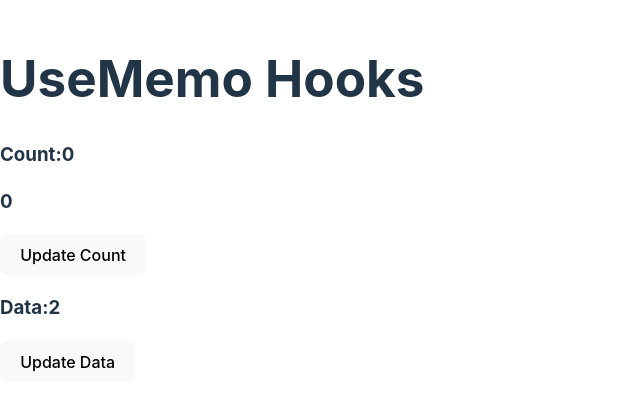
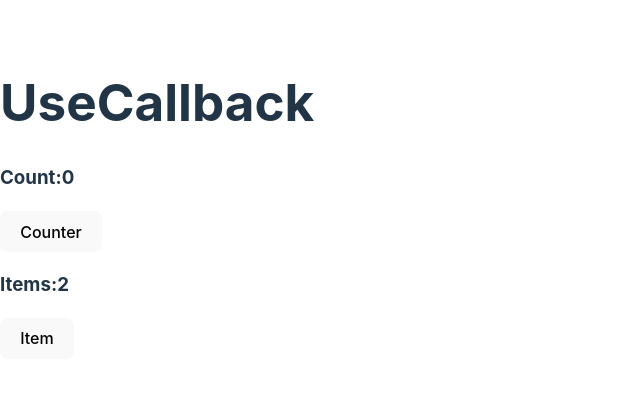
Before and after one commit to Rajasva-Raj-CODE/React.JS-, a React (Vite) app in the folder FunctionBasedComponents/: page / in a window 1280 px wide. Shown: the part 201-612 px from the top of the page, without its empty margins (0-640 px from the left). Built offline with nearby package versions, Linux system fonts and the light colour scheme.

Commit message:
useCallbackHook done

```diff
--- a/FunctionBasedComponents/src/App.jsx
+++ b/FunctionBasedComponents/src/App.jsx
@@ -4,6 +4,7 @@ import { useState } from "react";
 import UseEffectWithConditions from "./Components/UseEffects/UseEffectWithConditions";
 import Pure from "./Components/PureComponents/Pure";
 import UseMemo from "./Components/UseMemoHook/UseMemo";
+import UseCallback from "./Components/UseCallbackHook/UseCallback";
 const App = () => {
   // const [count,setCount] = useState(0)
   // const [age, setAge] = useState(20);
@@ -17,7 +18,8 @@ const App = () => {
       <button onClick={() => setAge(age + 1)}>Update Age</button>
       <button onClick={() => setCount(count + 1)}>Update Count</button> */}
       {/* <Pure/> */}
-      <UseMemo/>
+      {/* <UseMemo/> */}
+      <UseCallback/>
     </>
   );
 };
--- /dev/null
+++ b/FunctionBasedComponents/src/Components/UseCallbackHook/ExampleUseCallback.jsx
@@ -0,0 +1,13 @@
+import React, { memo } from 'react'
+
+const ExampleUseCallback = (props) => {
+    console.log("hello im child Component",props);
+
+  return (
+    <>
+    <h3>Items:{props.item}</h3>
+    </>
+  )
+}
+
+export default  memo (ExampleUseCallback)
--- /dev/null
+++ b/FunctionBasedComponents/src/Components/UseCallbackHook/UseCallback.jsx
@@ -0,0 +1,22 @@
+import React, { useCallback, useState } from "react";
+import ExampleUseCallback from "./ExampleUseCallback";
+
+const UseCallback = () => {
+  const [count, setCount] = useState(0);
+  const [item, setItem] = useState(2);
+
+  const newData = useCallback(() => {
+    console.log("I am NewData Function", item);
+  }, [item]);
+  return (
+    <>
+      <h1> UseCallback</h1>
+      <h3>Count:{count}</h3>
+      <button onClick={() => setCount(count + 1)}>Counter</button>
+      <ExampleUseCallback item={item} data={newData} />
+      <button onClick={() => setItem(item * 2)}>Item</button>
+    </>
+  );
+};
+
+export default UseCallback;
```
